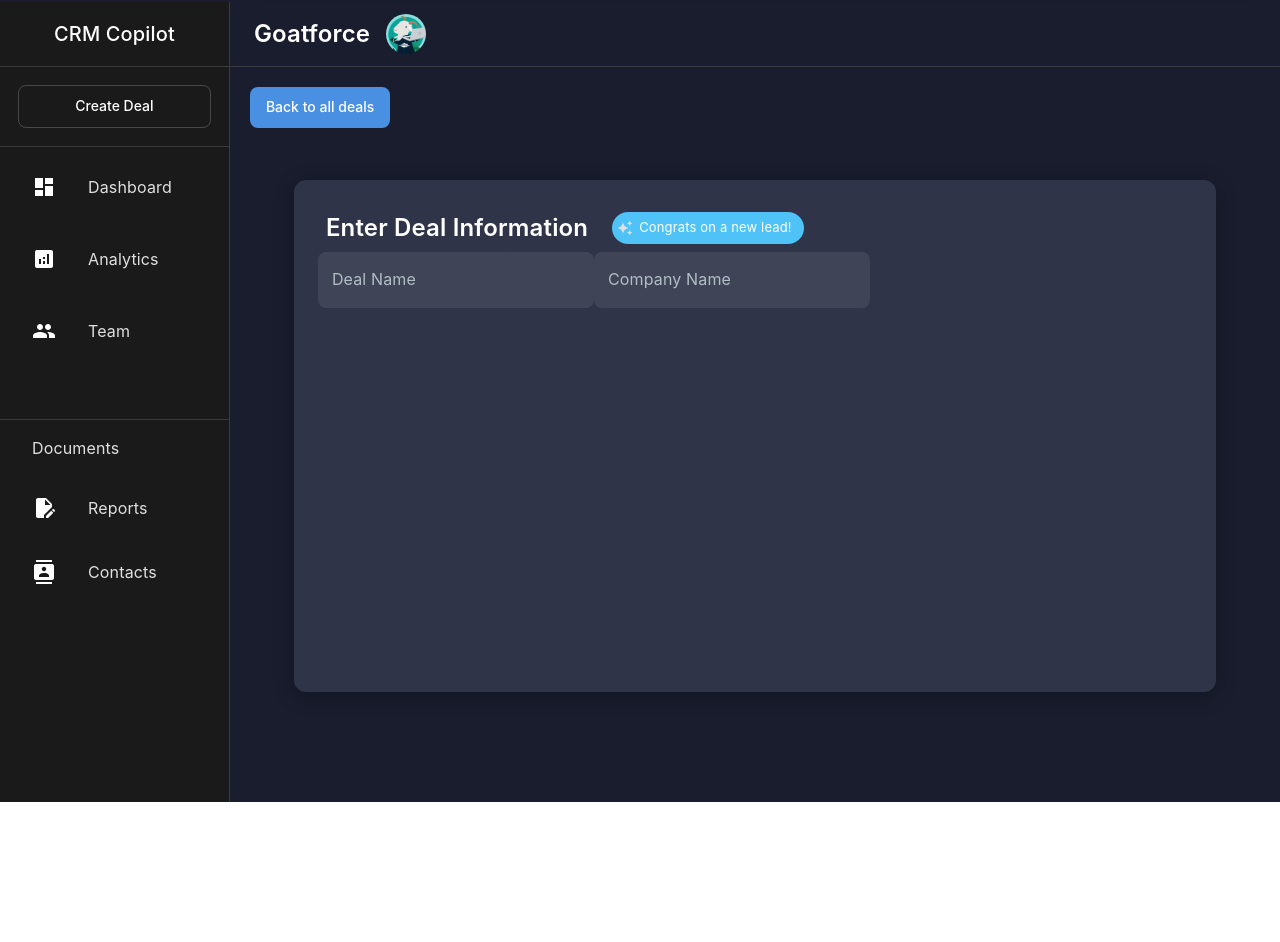
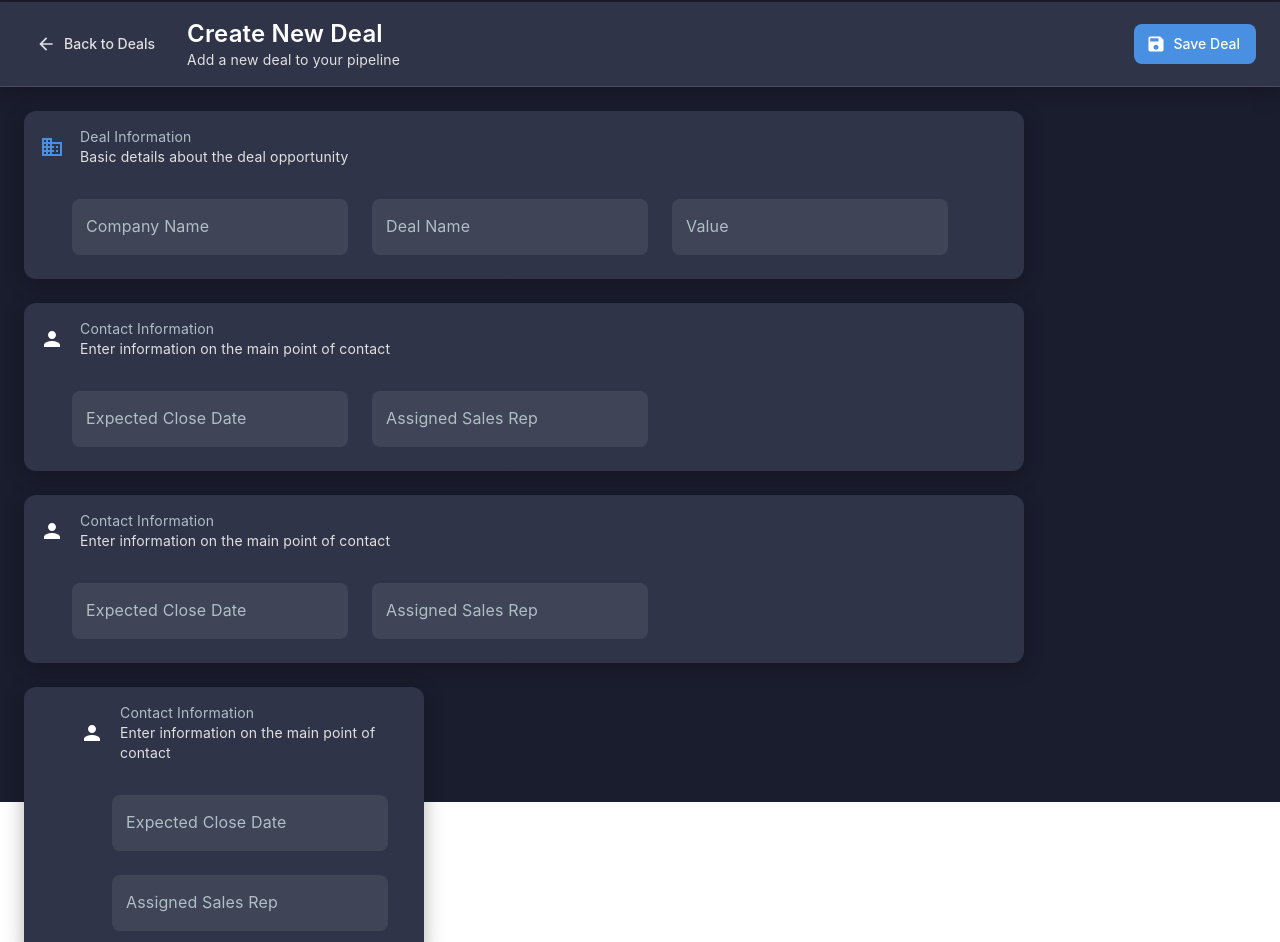
Before and after one commit to darielgu/goat-mockup, a React (Vite) app: page / in a window 1280 px wide. Shown: the part 884-1826 px from the top of the page. Before the commit the page ends 1686 px from the top, so only its background shows below. Built offline with nearby package versions, Linux system fonts and the light colour scheme.

Commit message:
create deal page almost done

```diff
--- a/src/components/CreateDeal/CreateDeal.jsx
+++ b/src/components/CreateDeal/CreateDeal.jsx
@@ -9,31 +9,7 @@ import InputForm from "../CreateDealComponents/InputForm";
 const CreateDeal = () => {
   return (
     <>
-      {/* BOX that holds all components */}
-      <Box
-        sx={{
-          minHeight: "100vh",
-          display: "flex", // Arrange children (SideBar and main content) in a row
-          flexDirection: "row",
-          backgroundColor: "background.default",
-          width: "100%", // Ensure it takes full width
-        }}
-      >
-        <SideBar /> {/* The sidebar component */}
-        <Box
-          sx={{
-            display: "flex",
-            flexDirection: "column", // Arrange header, cards, and data in a column
-            flexGrow: 1, // Allow this column to take up remaining horizontal space
-            overflowX: "hidden", // Prevent horizontal scroll from inner elements
-          }}
-        >
-          {/* The header component */}
-          <Header />
-          {/* Container for input form */}
-          <InputForm />
-        </Box>
-      </Box>
+      <InputForm />
     </>
   );
 };
--- a/src/components/CreateDealComponents/InputForm.jsx
+++ b/src/components/CreateDealComponents/InputForm.jsx
@@ -1,4 +1,4 @@
-import { AutoAwesome } from "@mui/icons-material";
+import { AutoAwesome, Business, Person } from "@mui/icons-material";
 import {
   Box,
   Button,
@@ -7,52 +7,100 @@ import {
   Typography,
   Chip,
   TextField,
+  Card,
+  CardContent,
+  CardHeader,
+  Grid,
 } from "@mui/material";
-import React from "react";
+import React, { useState } from "react";
+import InputHeader from "./InputHeader";
 
 const InputForm = () => {
   return (
-    // Container that holds all of the items in the Input form page after header
-    <Box sx={{ height: "80vh" }}>
-      {/* Button to redirect to dashboard page */}
-      <Button variant="contained" sx={{ m: 2.5 }}>
-        Back to all deals
-      </Button>
-      <Box sx={{ height: "80%", m: 8, mt: 4 }}>
-        <Paper sx={{ height: "100%", overflowY: "hidden", p: 3 }}>
-          {/* Box holding paper label and chip Icon START*/}
-          <Box
-            sx={{
-              display: "flex",
-              flexDirection: "row",
-              alignItems: "center",
-            }}
-          >
-            <Typography variant="h5" sx={{ p: 1 }}>
-              Enter Deal Information
-            </Typography>
-            <Chip
-              label="Congrats on a new lead!"
-              sx={{ ml: 2, backgroundColor: "#4fc3f7", color: "white" }}
-              size="lg"
-              icon={<AutoAwesome sx={{ fontSize: 16, color: "white" }} />}
-            ></Chip>
-          </Box>
-          {/* Box holding paper label and chip icon END */}
-
-          {/* Box holding left side input boxs START*/}
-          <Box>
-            <TextField id="deal-name" label="Deal Name" variant="outlined" />
-            <TextField
-              id="company-name"
-              label="Company Name"
-              variant="outlined"
-            />
-          </Box>
-
-          {/* Box holding left side input boxs END*/}
-        </Paper>
-      </Box>
+    <Box
+      sx={{
+        height: "100vh",
+        backgroundColor: "background.default",
+        color: "text.primary",
+      }}
+    >
+      {/*  Header Component */}
+      <InputHeader />
+      {/* Beginning of Deal Description Bubble */}
+      <Card sx={{ m: 3, width: 1000 }}>
+        <CardHeader
+          avatar={<Business color="primary" />}
+          title="Deal Information"
+          subheader="Basic details about the deal opportunity"
+        />
+        <CardContent sx={{ ml: 4 }}>
+          <Grid container spacing={3}>
+            <Grid>
+              <TextField label="Company Name" />
+            </Grid>
+            <Grid>
+              <TextField label="Deal Name" />
+            </Grid>
+            <Grid>
+              <TextField label="Value" />
+            </Grid>
+          </Grid>
+        </CardContent>
+      </Card>
+      {/* END Deal Description  */}
+      {/* Contact info Description bubble */}
+      <Card sx={{ m: 3, width: 1000 }}>
+        <CardHeader
+          avatar={<Person />}
+          title="Contact Information"
+          subheader="Enter information on the main point of contact"
+        />
+        <CardContent sx={{ ml: 4 }}>
+          <Grid container spacing={3}>
+            <Grid>
+              <TextField label="Expected Close Date" />
+            </Grid>
+            <Grid>
+              <TextField label="Assigned Sales Rep" />
+            </Grid>
+          </Grid>
+        </CardContent>
+        {/* Description Text Bubble */}
+      </Card>
+      <Card sx={{ m: 3, width: 1000 }}>
+        <CardHeader
+          avatar={<Person />}
+          title="Contact Information"
+          subheader="Enter information on the main point of contact"
+        />
+        <CardContent sx={{ ml: 4 }}>
+          <Grid container spacing={3}>
+            <Grid>
+              <TextField label="Expected Close Date" />
+            </Grid>
+            <Grid>
+              <TextField label="Assigned Sales Rep" />
+            </Grid>
+          </Grid>
+        </CardContent>
+      </Card>
+      <Card sx={{ m: 3, pl: 5, width: 400 }}>
+        <CardHeader
+          avatar={<Person />}
+          title="Contact Information"
+          subheader="Enter information on the main point of contact"
+        />
+        <CardContent sx={{ ml: 4 }}>
+          <Grid container spacing={3}>
+            <Grid>
+              <TextField label="Expected Close Date" />
+            </Grid>
+            <Grid>
+              <TextField label="Assigned Sales Rep" />
+            </Grid>
+          </Grid>
+        </CardContent>
+      </Card>
     </Box>
   );
 };
--- /dev/null
+++ b/src/components/CreateDealComponents/InputHeader.jsx
@@ -0,0 +1,72 @@
+import { ArrowBack, Save } from "@mui/icons-material";
+import { Box, Button, Paper, Typography } from "@mui/material";
+import { useState } from "react";
+
+const InputHeader = () => {
+  const [deal, setDeal] = useState({});
+  const [isEditing, setIsEditing] = useState(true);
+  function handleSave() {}
+  return (
+    <>
+      {" "}
+      <Paper
+        sx={{
+          borderRadius: 0,
+          backgroundColor: "background.paper",
+          borderBottom: "1px solid",
+          borderColor: "divider",
+          px: 3,
+          py: 2,
+        }}
+      >
+        <Box
+          sx={{
+            display: "flex",
+            alignItems: "center",
+            justifyContent: "space-between",
+          }}
+        >
+          <Box sx={{ display: "flex", alignItems: "center", gap: 2 }}>
+            <Button
+              variant="text"
+              startIcon={<ArrowBack />}
+              sx={{ color: "text.secondary" }}
+            >
+              Back to Deals
+            </Button>
+            <Box>
+              <Typography variant="h5" sx={{ fontWeight: 600 }}>
+                {deal.id ? "Edit Deal" : "Create New Deal"}
+              </Typography>
+              <Typography variant="body2" sx={{ color: "text.secondary" }}>
+                {deal.id
+                  ? "Update deal information and track progress"
+                  : "Add a new deal to your pipeline"}
+              </Typography>
+            </Box>
+          </Box>
+          <Box sx={{ display: "flex", gap: 1 }}>
+            {deal.id && (
+              <Button
+                variant="outlined"
+                startIcon={<Edit />}
+                onClick={() => setIsEditing(!isEditing)}
+              >
+                {isEditing ? "Cancel" : "Edit"}
+              </Button>
+            )}
+            <Button
+              variant="contained"
+              startIcon={<Save />}
+              onClick={handleSave}
+              disabled={!isEditing}
+            >
+              Save Deal
+            </Button>
+          </Box>
+        </Box>
+      </Paper>
+    </>
+  );
+};
+export default InputHeader;
```
